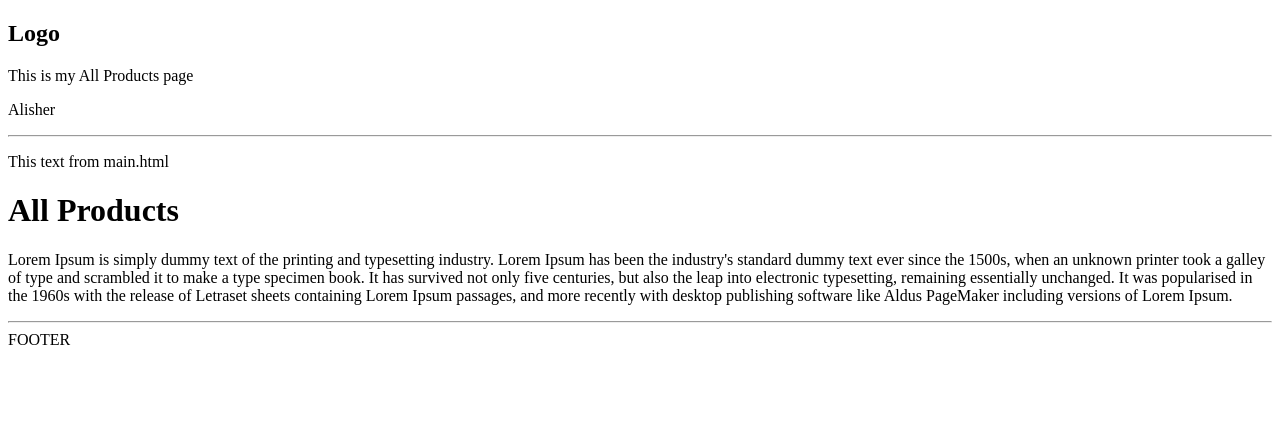
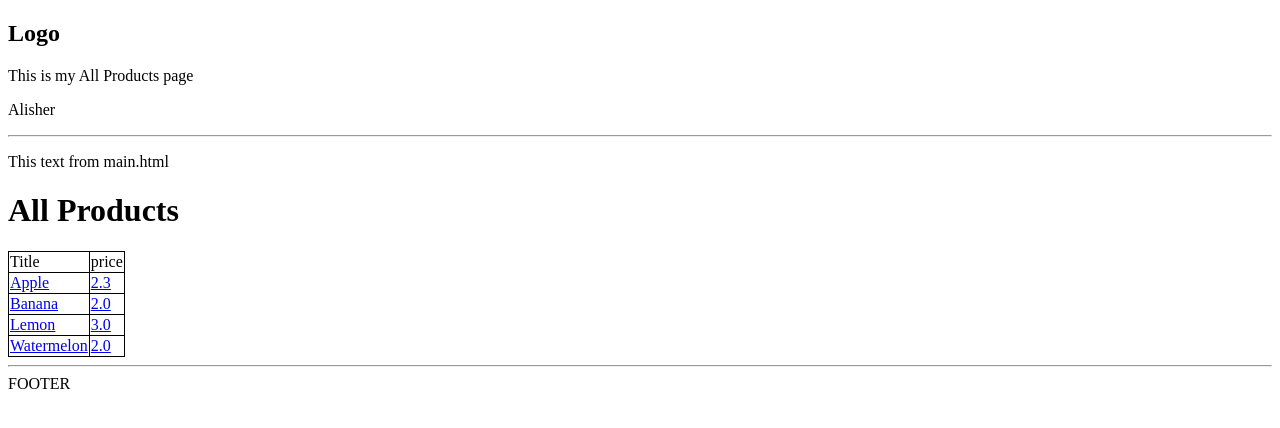
Before and after one commit to zhavlon-khamidov/OnlineStoreProject, a Django app: page / in a window 1280 px wide. Shown: the top 428 px of the page. Run offline with Django 4.2, Linux system fonts and the light colour scheme.

Commit message:
Template url intro

```diff
--- a/products/templates/products/products.html
+++ b/products/templates/products/products.html
@@ -3,7 +3,28 @@
 {% block content %}
 <h1>All Products</h1>
 
-<p>Lorem Ipsum is simply dummy text of the printing and typesetting industry. Lorem Ipsum has been the industry's standard dummy text ever since the 1500s, when an unknown printer took a galley of type and scrambled it to make a type specimen book. It has survived not only five centuries, but also the leap into electronic typesetting, remaining essentially unchanged. It was popularised in the 1960s with the release of Letraset sheets containing Lorem Ipsum passages, and more recently with desktop publishing software like Aldus PageMaker including versions of Lorem Ipsum.</p>
+<table>
+    <tr>
+        <td>Title</td>
+        <td>price</td>
+    </tr>
+
+    {% for product in products %}
+    <tr>
+        <td>
+                <a href="{% url 'product' product.id %}">
+                {{ product.title }}
+                </a>
+        </td>
+        <td>
+            <a href="{% url 'product' product.id %}">
+            {{ product.price }}
+            </a>
+        </td>
+    </tr>
+    {% endfor %}
+
+</table>
 {% endblock content %}
 
 
--- a/products/urls.py
+++ b/products/urls.py
@@ -3,6 +3,6 @@ from products import views
 from django.template.backends.django import DjangoTemplates
 
 urlpatterns = [
-    path('', views.productsHandler),
-    path('product/<str:pk>', views.productHandler),
+    path('', views.productsHandler,name='products'),
+    path('product/<int:pk>', views.productHandler, name='product'),
 ]
--- a/products/views.py
+++ b/products/views.py
@@ -1,14 +1,29 @@
 from django.shortcuts import render
 from django.http import HttpResponse
 
+data = [
+    {'id':1, 'title':'Apple','price':2.3, 'description':'Apple is from Kyrgyzstan'},
+    {'id':2, 'title':'Banana', 'price': 2.0, 'description':'Test Descripion'},
+    {'id':3, 'title':'Lemon', 'price': 3.0, 'description':'Test Descripion'},
+    {'id':4, 'title':'Watermelon', 'price': 2.0, 'description':'Test Descripion'},
+]
 
 def productsHandler(request):
     pageName = 'All Products';
     authPerson = {'name':'Alisher'}
-    return render(request,'products/products.html',{'page':pageName, 'auth': authPerson})
+    return render(request,'products/products.html',
+                  {'page':pageName, 'auth': authPerson,'products':data})
 
 
 def productHandler(request, pk):
     # return HttpResponse(f"product with id {pk}")
+    product = None
+    for d in data:
+        if d['id'] == pk:
+            product = d
+            break
+
     authPerson = None
-    return render(request, 'products/single-product.html', {'page': 'Single Product','auth': authPerson})
+    return render(request, 'products/single-product.html',
+                  {'page': 'Single Product','auth': authPerson,
+                   'product': product})
--- a/templates/main.html
+++ b/templates/main.html
@@ -6,6 +6,20 @@
     <meta name="viewport" content="width=device-width, initial-scale=1.0">
     <title>{% block title %}{% endblock title %} - OnlineStore</title>
 
+    <style>
+        table, th, td {
+            border: 1px solid;
+            border-collapse: collapse;
+          }
+
+        tr:hover {
+            background-color: aqua;
+        }
+
+        tr:first-of-type{
+            background-color: inherit;
+        }
+    </style>
 </head>
 <body>
     {% include 'header.html' %}
```
Also changed, not shown: products/templates/products/single-product.html (+11 -2 lines).
